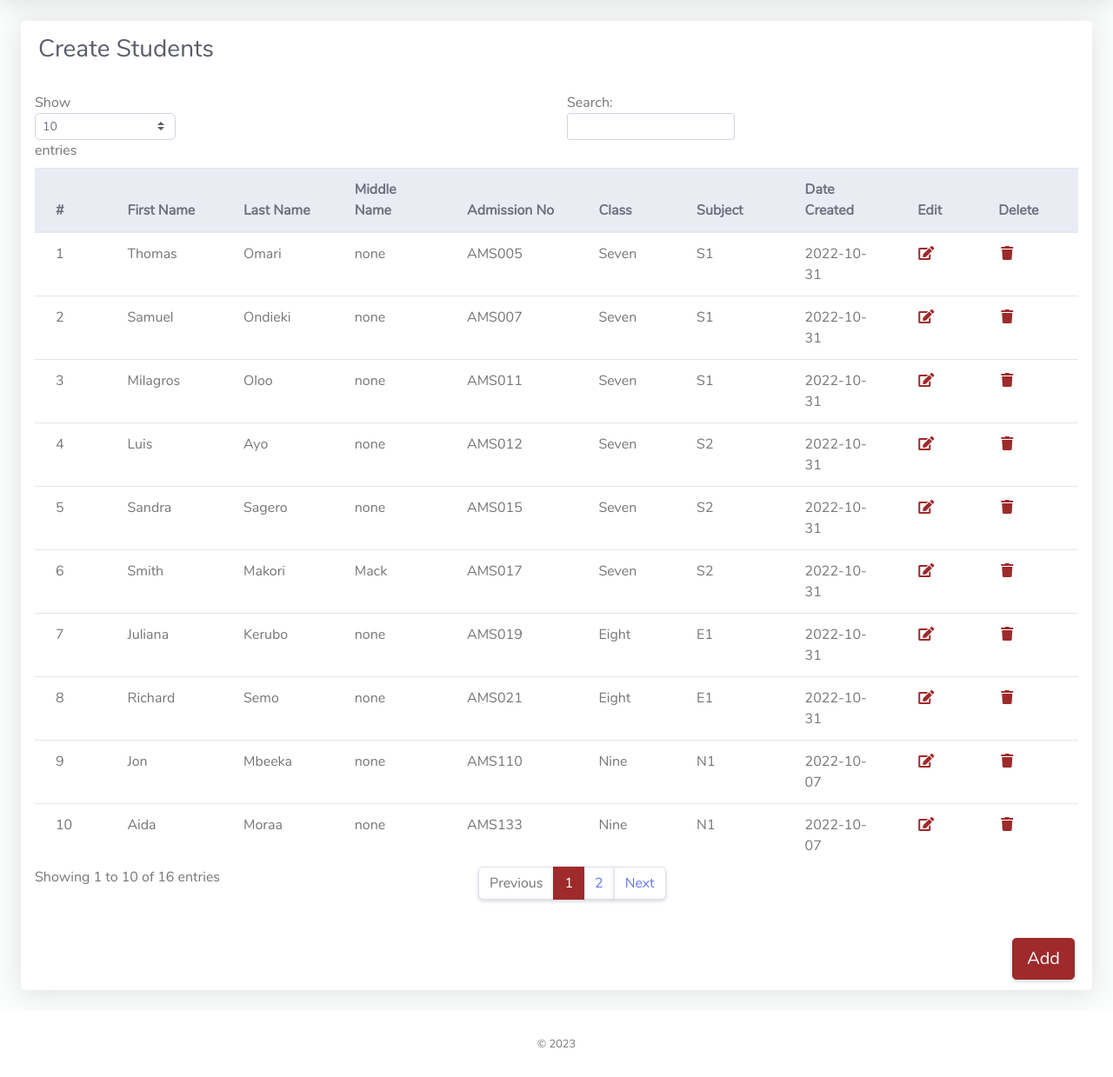
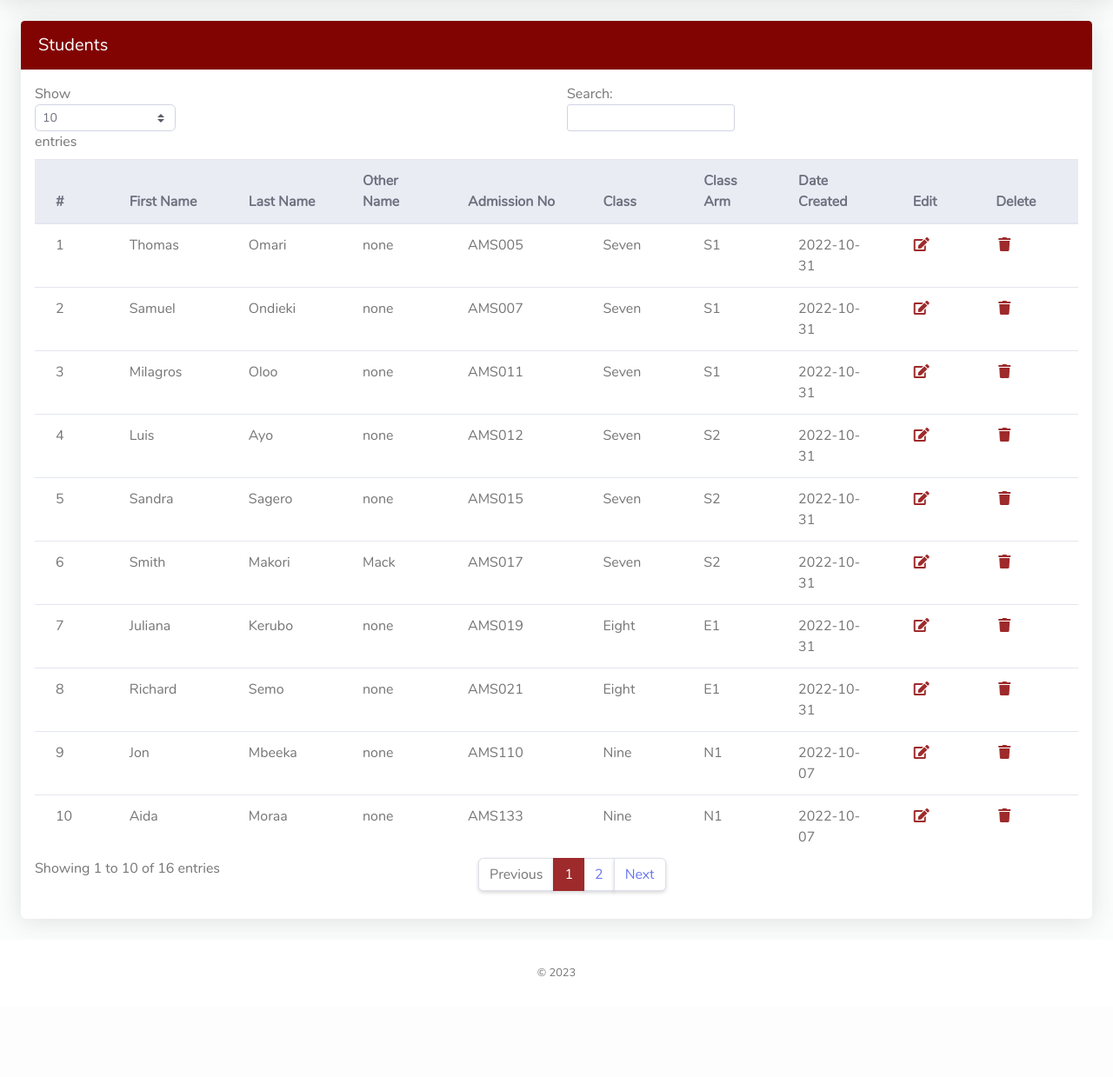
Before and after one commit to Rensutsuk/eSkolar-AMS, a PHP site: page /Admin/createStudents.php in a window 1280 px wide. Shown: the part 70-1309 px from the top of the page at 87% size. After the commit the page ends 1193 px from the top, so only its background shows below. Run offline with PHP 8.4, Linux system fonts and the light colour scheme; a user stored in the database is signed in; data comes from the database, SQL or seed files in the repository; data that the repository does not hold is empty.

Commit message:
current edit createstudent

```diff
--- a/Admin/createStudents.php
+++ b/Admin/createStudents.php
@@ -1,16 +1,18 @@
 <?php
+// Your database connection setup
 error_reporting(0);
 include '../Includes/dbcon.php';
 include '../Includes/session.php';
 
 //------------------------SAVE--------------------------------------------------
 
+if ($_SERVER['REQUEST_METHOD'] == 'POST') {
+
   if (isset($_POST['save'])) {
-
+    // Code for creating a new student
     $firstName = $_POST['firstName'];
     $lastName = $_POST['lastName'];
     $otherName = $_POST['otherName'];
-
     $admissionNumber = $_POST['admissionNumber'];
     $classId = $_POST['classId'];
     $classArmId = $_POST['classArmId'];
@@ -20,58 +22,36 @@ if (isset($_POST['save'])) {
     $ret = mysqli_fetch_array($query);
 
     if ($ret > 0) {
-
       $statusMsg = "<div class='alert alert-danger' style='margin-right:700px;'>This Email Address Already Exists!</div>";
     } else {
-
       $query = mysqli_query($conn, "insert into tblstudents(firstName,lastName,otherName,admissionNumber,password,classId,classArmId,dateCreated)
       value('$firstName','$lastName','$otherName','$admissionNumber','12345','$classId','$classArmId','$dateCreated')");
 
       if ($query) {
-
         $statusMsg = "<div class='alert alert-success'  style='margin-right:700px;'>Created Successfully!</div>";
-
       } else {
         $statusMsg = "<div class='alert alert-danger' style='margin-right:700px;'>An error Occurred!</div>";
       }
     }
-}
 
-//---------------------------------------EDIT-------------------------------------------------------------
-
-
-
-
-
-
-//--------------------EDIT------------------------------------------------------------
-
-if (isset($_GET['Id']) && isset($_GET['action']) && $_GET['action'] == "edit") {
-  $Id = $_GET['Id'];
-
-  $query = mysqli_query($conn, "select * from tblstudents where Id ='$Id'");
-  $row = mysqli_fetch_array($query);
-
-  //------------UPDATE-----------------------------
-
-  if (isset($_POST['update'])) {
-
+  } elseif (isset($_POST['update'])) {
+    // Code for updating a student
     $firstName = $_POST['firstName'];
     $lastName = $_POST['lastName'];
     $otherName = $_POST['otherName'];
-
     $admissionNumber = $_POST['admissionNumber'];
     $classId = $_POST['classId'];
     $classArmId = $_POST['classArmId'];
     $dateCreated = date("Y-m-d");
+    $Id = $_POST['studentId'];
 
     $query = mysqli_query($conn, "update tblstudents set firstName='$firstName', lastName='$lastName',
     otherName='$otherName', admissionNumber='$admissionNumber',password='12345', classId='$classId',classArmId='$classArmId'
     where Id='$Id'");
+
     if ($query) {
-
-      echo "<script type = \"text/javascript\">
-                window.location = (\"createStudents.php\")
+      echo "<script type='text/javascript'>
+              window.location = ('createStudents.php')
             </script>";
     } else {
       $statusMsg = "<div class='alert alert-danger' style='margin-right:700px;'>An error Occurred!</div>";
@@ -79,28 +59,23 @@ if (isset($_GET['Id']) && isset($_GET['action']) && $_GET['action'] == "edit") {
   }
 }
 
-
 //--------------------------------DELETE------------------------------------------------------------------
 
 if (isset($_GET['Id']) && isset($_GET['action']) && $_GET['action'] == "delete") {
+  // Code for deleting a student
   $Id = $_GET['Id'];
   $classArmId = $_GET['classArmId'];
 
   $query = mysqli_query($conn, "DELETE FROM tblstudents WHERE Id='$Id'");
 
   if ($query == TRUE) {
-
-    echo "<script type = \"text/javascript\">
-            window.location = (\"createStudents.php\")
+    echo "<script type='text/javascript'>
+            window.location = ('createStudents.php')
           </script>";
   } else {
-
     $statusMsg = "<div class='alert alert-danger' style='margin-right:700px;'>An error Occurred!</div>";
   }
-
 }
-
-
 ?>
 
 <!DOCTYPE html>
@@ -113,7 +88,7 @@ if (isset($_GET['Id']) && isset($_GET['action']) && $_GET['action'] == "delete")
   <meta name="description" content="">
   <meta name="author" content="">
   <link href="img/logo/attnlg.png" rel="icon">
-  <?php include 'includes/title.php'; ?>
+  <title>Create Students</title>
   <link href="../vendor/fontawesome-free/css/all.min.css" rel="stylesheet" type="text/css">
   <link href="../vendor/bootstrap/css/bootstrap.min.css" rel="stylesheet" type="text/css">
   <link href="css/ruang-admin.min.css" rel="stylesheet">
@@ -151,16 +126,13 @@ if (isset($_GET['Id']) && isset($_GET['action']) && $_GET['action'] == "delete")
       <div id="content">
         <!-- TopBar -->
         <?php include "Includes/topbar.php"; ?>
-        <!-- Topbar -->
-
         <!-- Container Fluid-->
         <div class="container-fluid" id="container-wrapper">
-          <!-- Input Group -->
           <div class="row">
             <div class="col-lg-12">
               <div class="card mb-4">
-                <div class="card-header py-3 d-flex flex-row align-items-center justify-content-between">
-                  <h1 class="h3 mb-0 text-gray-800">Create Students</h1>
+                <div class="card-header bg-navbar py-3 d-flex flex-row align-items-center justify-content-between">
+                  <h1 class="h5 mb-0 text-primary">Students</h1>
                 </div>
                 <div class="table-responsive p-3">
                   <table class="table align-items-center table-flush table-hover" id="dataTableHover">
@@ -169,10 +141,10 @@ if (isset($_GET['Id']) && isset($_GET['action']) && $_GET['action'] == "delete")
                         <th>#</th>
                         <th>First Name</th>
                         <th>Last Name</th>
-                        <th>Middle Name</th>
+                        <th>Other Name</th>
                         <th>Admission No</th>
                         <th>Class</th>
-                        <th>Subject</th>
+                        <th>Class Arm</th>
                         <th>Date Created</th>
                         <th>Edit</th>
                         <th>Delete</th>
@@ -204,8 +176,8 @@ if (isset($_GET['Id']) && isset($_GET['action']) && $_GET['action'] == "delete")
                                 <td>" . $rows['className'] . "</td>
                                 <td>" . $rows['classArmName'] . "</td>
                                  <td>" . $rows['dateCreated'] . "</td>
-                                <td><a href='#' data-toggle='modal' data-target='#addStudent' data-id='" . $rows['Id'] . "'><i class='fas fa-fw fa-edit'></i></a></td>
-                                <td><a href='?action=delete&Id=" . $rows['Id'] . " data-toggle='modal' data-target='#addStudent''><i class='fas fa-fw fa-trash'></i></a></td>
+                                <td><a href='?action=edit&Id=" . $rows['Id'] . "'><i class='fas fa-fw fa-edit'></i></a></td>
+                                <td><a href='?action=delete&Id=" . $rows['Id'] . "'><i class='fas fa-fw fa-trash'></i></a></td>
                               </tr>";
                         }
                       } else {
@@ -219,58 +191,6 @@ if (isset($_GET['Id']) && isset($_GET['action']) && $_GET['action'] == "delete")
                     </tbody>
                   </table>
                 </div>
-                <div class="card-footer align-items-right justify-content-between">
-                  <!-- Button trigger modal -->
-                  <div class="d-grid gap-1 d-md-flex justify-content-md-end">
-                    <button type="button" class="btn btn-primary btn-lg" data-toggle="modal" data-target="#addStudent">
-                      Add
-                    </button>
-                  </div>
-                  <!-- Modal -->
-                  <div class="modal fade" id="addStudent" tabindex="-1" role="dialog"
-                    aria-labelledby="studentAddTrigger" aria-hidden="true">
-                    <div class="modal-dialog" role="document">
-                      <div class="modal-content">
-                        <div class="modal-header">
-                          <h5 class="modal-title">Add Student</h5>
-                          <button type="button" class="close" data-dismiss="modal" aria-label="Close">
-                            <span aria-hidden="true">&times;</span>
-                          </button>
-                        </div>
-                        <div class="modal-body">
-                          <form method="post">
-                            <label class="form-control-label">First Name<span class="text-danger ml-2">*</span></label>
-                            <input type="text" class="form-control" name="firstName"
-                              value="<?php echo $row['firstName']; ?>" id="exampleInputFirstName">
-                            <label class="form-control-label">Last Name<span class="text-danger ml-2">*</span></label>
-                            <input type="text" class="form-control" name="lastName"
-                              value="<?php echo $row['lastName']; ?>" id="exampleInputFirstName">
-                            <label class="form-control-label">Middle Name<span class="text-danger ml-2">*</span></label>
-                            <input type="text" class="form-control" name="otherName"
-                              value="<?php echo $row['otherName']; ?>" id="exampleInputFirstName">
-                            <label class="form-control-label">Admission Number<span
-                                class="text-danger ml-2">*</span></label>
-                            <input type="text" class="form-control" required name="admissionNumber"
-                              value="<?php echo $row['admissionNumber']; ?>" id="exampleInputFirstName">
-                            <label class="form-control-label">Subject<span class="text-danger ml-2">*</span></label>
-                            <div class="modal-footer">
-                              <button type="button" class="btn btn-secondary" data-dismiss="modal">Close</button>
-                              <?php
-                              echo "<div id='txtHint'></div>";
-                              ?>
-                              <?php
-                              if (isset($Id)) {
-                                ?>
-                                <button type="submit" name="update" class="btn btn-warning">Update</button>
-                                <?php
-                              } else {
-                                ?>
-                                <button type="submit" name="save" class="btn btn-primary">Save</button>
-                                <?php
-                              }
-                              ?>
-                            </div>
-                          </form>
               </div>
             </div>
           </div>
@@ -278,48 +198,14 @@ if (isset($_GET['Id']) && isset($_GET['action']) && $_GET['action'] == "delete")
       </div>
     </div>
   </div>
-          </div>
-        </div>
-      </div>
-    </div>
-    <!---Container Fluid-->
-  </div>
   <!-- Footer -->
   <?php include "Includes/footer.php"; ?>
-  <!-- Footer -->
+  </div>
 
   <!-- Scroll to top -->
   <a class="scroll-to-top rounded" href="#page-top">
     <i class="fas fa-angle-up"></i>
   </a>
-
-  <!-- Edit Modal -->
-  <script>
-    $(document).ready(function () {
-      $('#addStudent').on('show.bs.modal', function (event) {
-        var link = $(event.relatedTarget); // Get the link that triggered the modal
-        var Id = link.data('id'); // Extract the ID value from the link's data-id attribute
-
-        // Update the modal's content with the respective data using AJAX or other methods
-        // Example AJAX call:
-        $.ajax({
-          url: 'get_student_data.php', // Replace with your PHP file to fetch student data
-          type: 'POST',
-          data: {
-            Id: Id
-          },
-          success: function (response) {
-            // Update the modal's content with the fetched data
-            $('#modalContent').html(response);
-          },
-          error: function (xhr, status, error) {
-            console.log(error); // Handle the error
-          }
-        });
-      });
-    });
-  </script>
-
 
   <script src="../vendor/jquery/jquery.min.js"></script>
   <script src="../vendor/bootstrap/js/bootstrap.bundle.min.js"></script>
```
Also changed, not shown: Admin/index.php (+3 -5 lines). Lines whose indentation alone changed are shown as unchanged.
